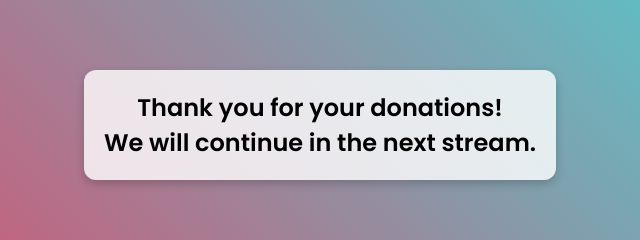
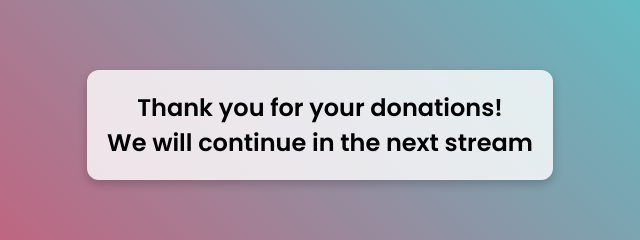
Before and after one commit to marqui102/Tiktokcoins, a plain HTML site: page thankyou.html in a window 1280 px wide. Shown: the part 275-515 px from the top of the page, 320-960 px from the left. Drawn offline with Linux system fonts and the light colour scheme.

Commit message:
Update thankyou.html

```diff
--- a/thankyou.html
+++ b/thankyou.html
@@ -39,7 +39,7 @@
 <body>
     <div class="message">
         Thank you for your donations! <br>
-        We will continue in the next stream.
+        We will continue in the next stream
     </div>
 </body>
 </html>
```
